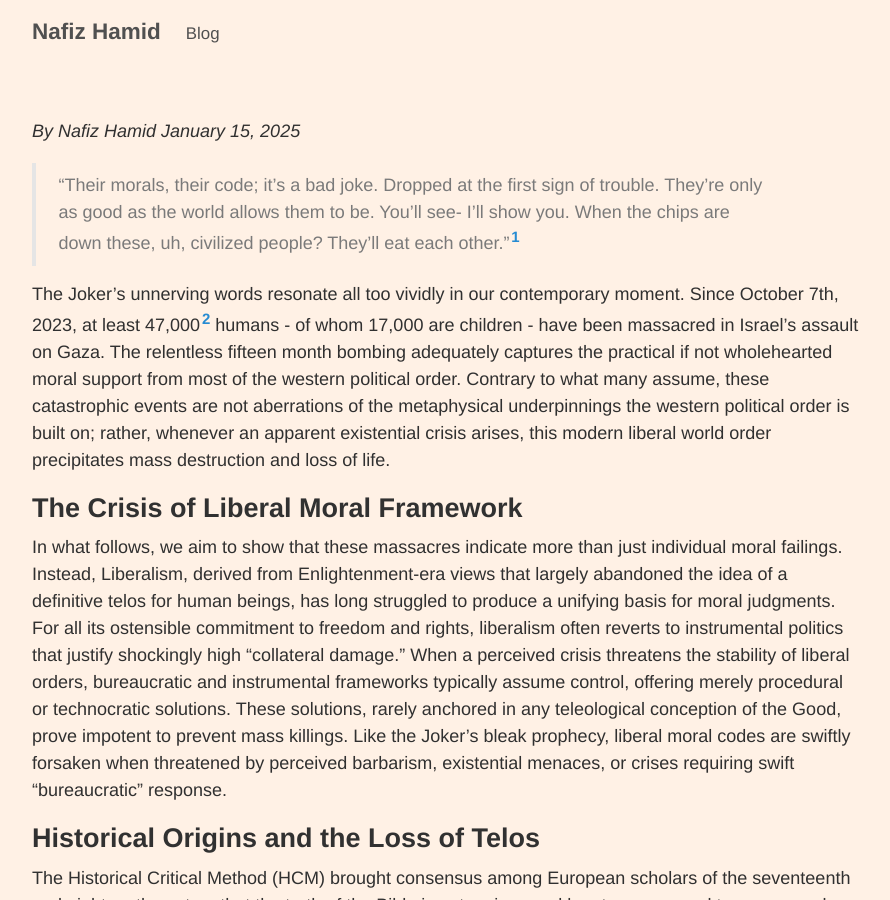
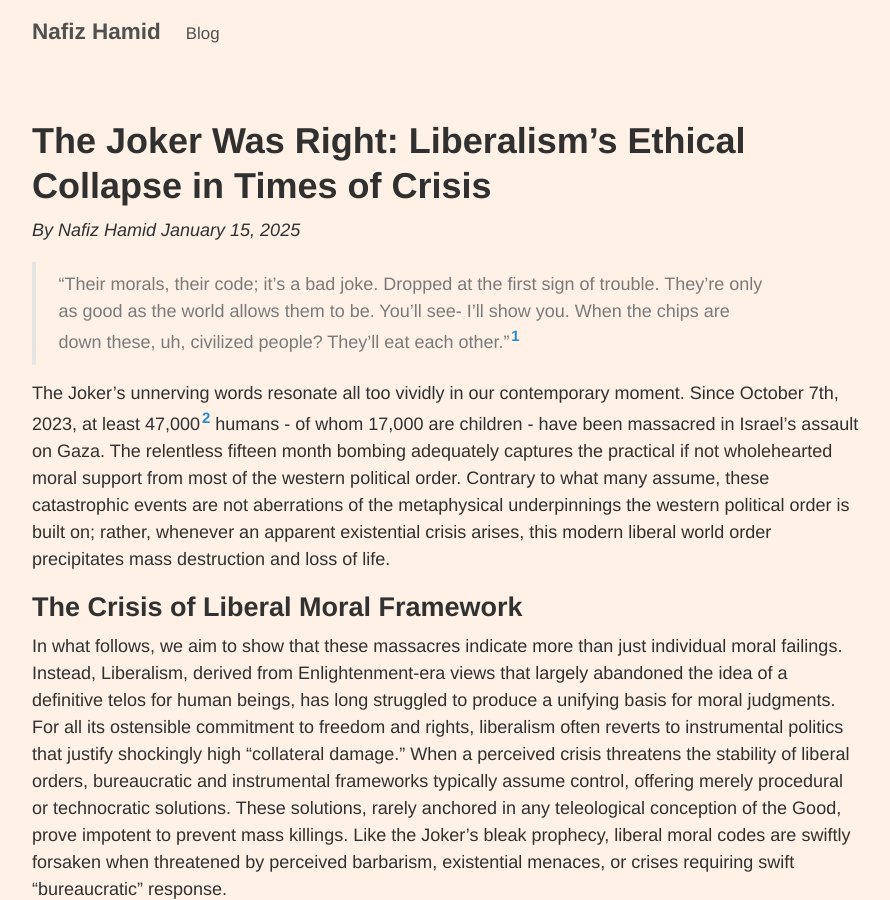
Before and after one commit to nafizh/nafizh.github.io, a Jekyll site: the page built from gaza.md, in a window 1280 px wide and 900 px high. Shown: the whole window, without its empty margins (194-1084 px from the left). Built offline with Jekyll 4.4.1, drawn with Linux system fonts in a browser that asks for light colours; our own code applies the rules of GitHub Pages for plain Markdown files.

Commit message:
Update gaza.md

```diff
--- a/gaza.md
+++ b/gaza.md
@@ -1,6 +1,6 @@
 ---
 layout: page
-title: The Joker Was Right\: Liberalism’s Ethical Collapse in Times of Crisis
+title: "The Joker Was Right: Liberalism’s Ethical Collapse in Times of Crisis"
 permalink: /gaza/
 ---
 
```
